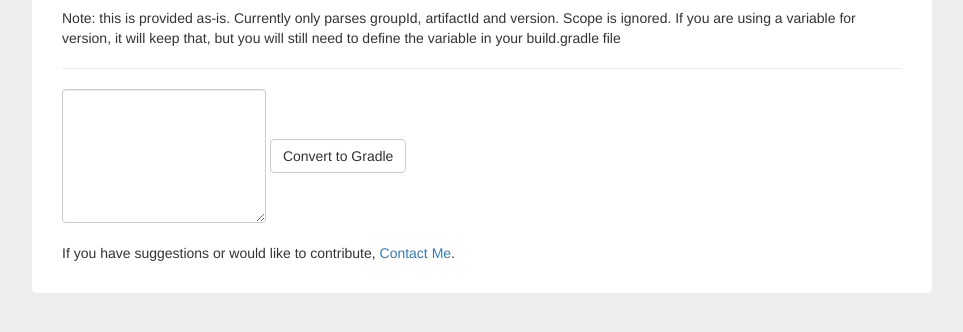
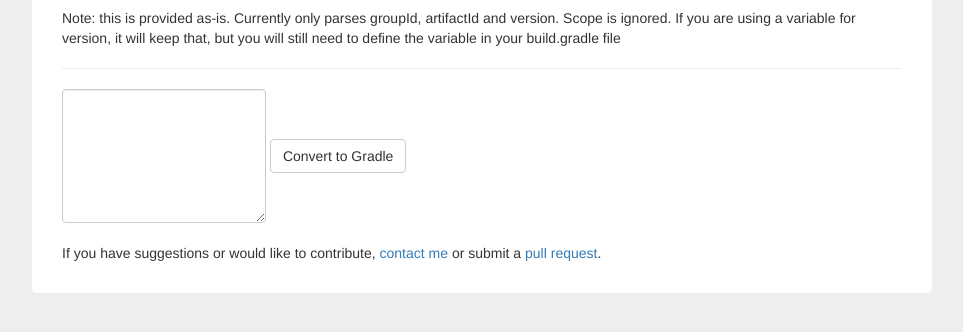
Before and after one commit to stevehanson/mvn2gradle, a plain HTML site: page index.html in a window 1280 px wide. Shown: the part 122-454 px from the top of the page, without its empty margins (158-1121 px from the left). Drawn offline with nearby package versions, Linux system fonts and the light colour scheme.

Commit message:
Fix container width

```diff
--- a/index.html
+++ b/index.html
@@ -6,7 +6,7 @@
     <link href="http://netdna.bootstrapcdn.com/bootstrap/3.0.0-rc1/css/bootstrap.min.css" rel="stylesheet">
     <style>
     	body { background-color: #eee; font: helvetica; }
-    	#container { width: 900px; background-color: #fff; margin: 30px auto; padding: 30px; border-radius: 5px; box-shadow: 5px; }
+    	#container { width:80%; max-width: 900px; background-color: #fff; margin: 30px auto; padding: 30px; border-radius: 5px; box-shadow: 5px; }
     	#out { margin-top: 10px; }
     	.footer { margin-top: 20px;}
     </style>
@@ -39,7 +39,7 @@
 			<div id="out"> </div>
 
 		<div class="footer">
-			If you have suggestions or would like to contribute, <a href="http://codetutr.com/about">Contact Me</a>.
+			If you have suggestions or would like to contribute, <a href="http://codetutr.com/about">contact me</a> or submit a <a href="https://github.com/stevehanson/mvn2gradle">pull request</a>.
 		</div>
 	</div>
 
```
